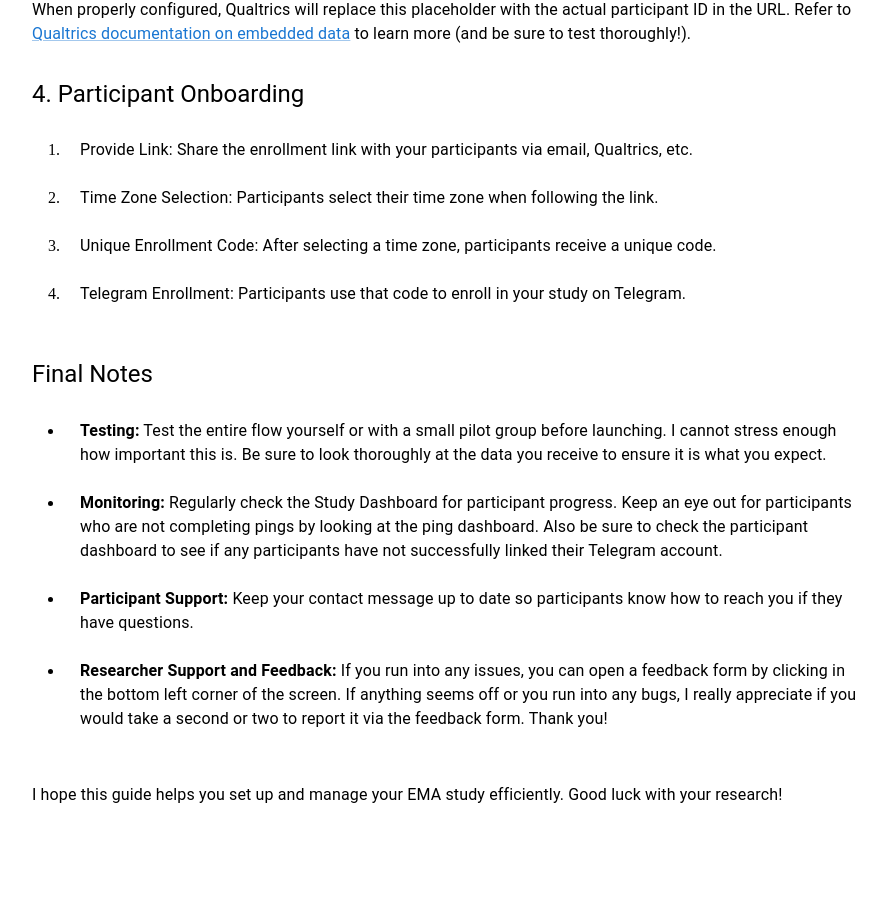
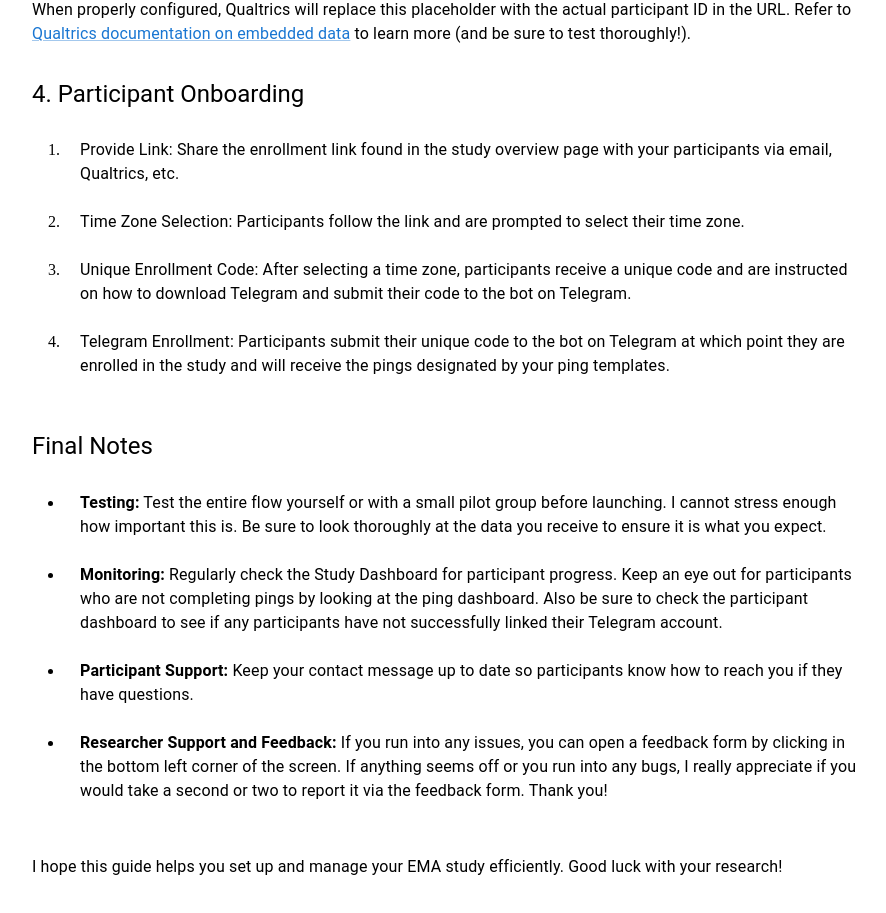
Before and after one commit to ashishkab0b/pingbot_v2, a React (Vite) app in the folder react_frontend/: page /help in a window 1280 px wide. Shown: the part 3240-4153 px from the top of the page, without its empty margins (182-1068 px from the left). Before the commit the page ends 4103 px from the top, so only its background shows below. Built offline with nearby package versions, Linux system fonts and the light colour scheme.

Commit message:
text in help

```diff
--- a/react_frontend/src/pages/EMAInstructions.jsx
+++ b/react_frontend/src/pages/EMAInstructions.jsx
@@ -358,22 +358,22 @@ const EMAInstructions = () => {
         <List sx={{ listStyleType: 'decimal', pl: 4 }}>
           <ListItem sx={{ display: 'list-item' }}>
             <ListItemText
-              primary="Provide Link: Share the enrollment link with your participants via email, Qualtrics, etc."
+              primary="Provide Link: Share the enrollment link found in the study overview page with your participants via email, Qualtrics, etc."
             />
           </ListItem>
           <ListItem sx={{ display: 'list-item' }}>
             <ListItemText
-              primary="Time Zone Selection: Participants select their time zone when following the link."
+              primary="Time Zone Selection: Participants follow the link and are prompted to select their time zone."
             />
           </ListItem>
           <ListItem sx={{ display: 'list-item' }}>
             <ListItemText
-              primary="Unique Enrollment Code: After selecting a time zone, participants receive a unique code."
+              primary="Unique Enrollment Code: After selecting a time zone, participants receive a unique code and are instructed on how to download Telegram and submit their code to the bot on Telegram."
             />
           </ListItem>
           <ListItem sx={{ display: 'list-item' }}>
             <ListItemText
-              primary="Telegram Enrollment: Participants use that code to enroll in your study on Telegram."
+              primary="Telegram Enrollment: Participants submit their unique code to the bot on Telegram at which point they are enrolled in the study and will receive the pings designated by your ping templates."
             />
           </ListItem>
         </List>
```
